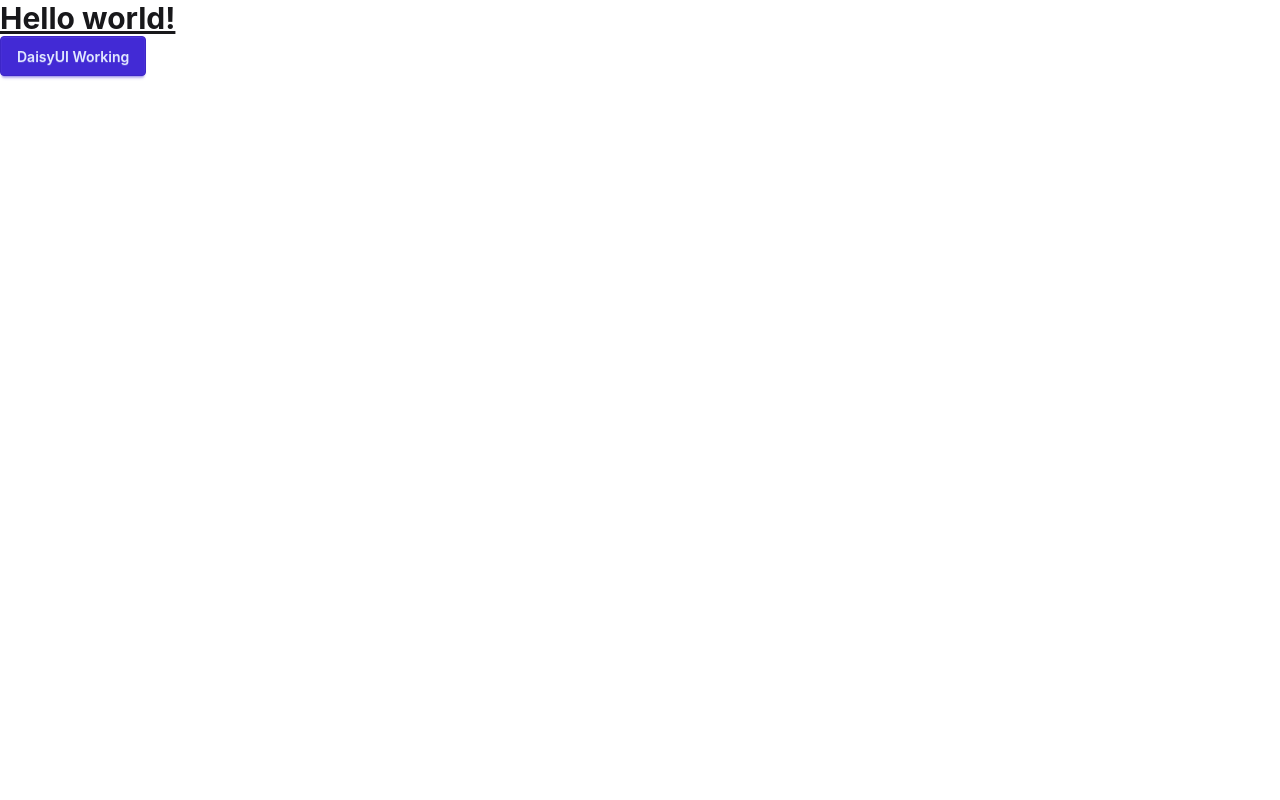
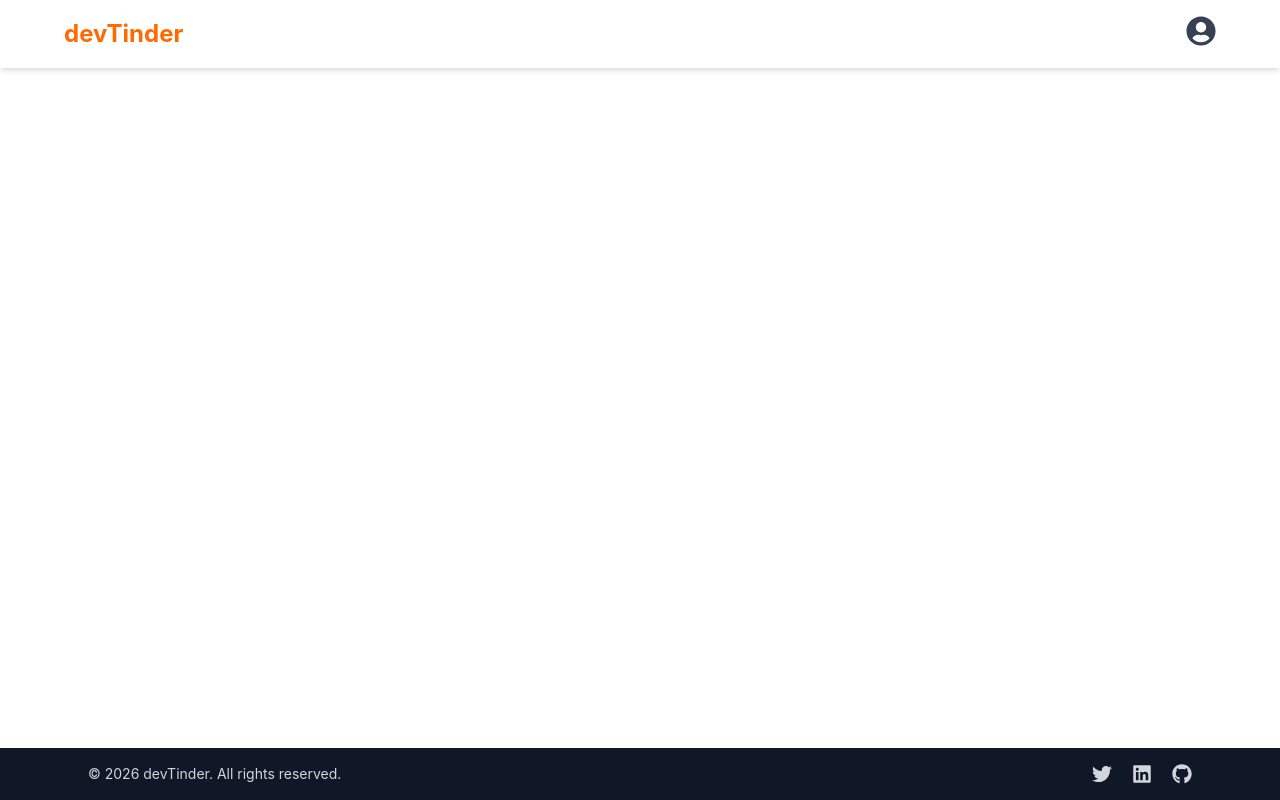
Before and after one commit to Gajanan06/devTinder-web, a React (Vite) app: page / in a window 1280 px wide. Built offline with nearby package versions, Linux system fonts and the light colour scheme.

Commit message:
Built Navbar Body & Footer

```diff
--- a/package.json
+++ b/package.json
@@ -14,6 +14,8 @@
     "daisyui": "^5.5.20",
     "react": "^19.2.6",
     "react-dom": "^19.2.6",
+    "react-icons": "^5.6.0",
+    "react-router-dom": "^7.15.1",
     "tailwindcss": "^4.3.0"
   },
   "devDependencies": {
--- a/src/App.jsx
+++ b/src/App.jsx
@@ -1,9 +1,18 @@
+import { BrowserRouter,Routes, Route } from "react-router-dom";
+import Body from "./components/Body";
+import Login from "./components/Login";
+
 function App() {
   return (
-    <div>
-    <h1 className="text-3xl font-bold underline">Hello world!</h1>
-    <button className="btn btn-primary">DaisyUI Working</button>
-    </div>
+    <>
+      <BrowserRouter>
+       <Routes>
+        <Route path="/" element={<Body />}>
+          <Route path="/login" element={<Login />} />
+        </Route>
+       </Routes>
+      </BrowserRouter>
+    </>
   );
 }
 
--- /dev/null
+++ b/src/components/Body.jsx
@@ -0,0 +1,15 @@
+import Navbar from "./Navbar";
+import { Outlet } from "react-router-dom";
+import Footer from "./Footer";
+
+const Body = () => {
+    return (
+        <>
+          <Navbar />
+          <Outlet />
+          <Footer />
+        </>
+    );
+}
+
+export default Body;
--- /dev/null
+++ b/src/components/Footer.jsx
@@ -0,0 +1,42 @@
+import { FaGithub, FaLinkedin, FaTwitter } from "react-icons/fa";
+
+const Footer = () => {
+  return (
+    <footer className="bg-gray-900 text-gray-300 py-4 mt-10 fixed bottom-0 w-full">
+      <div className="max-w-6xl mx-auto px-6 flex flex-col md:flex-row items-center justify-between gap-4">
+
+        <div>
+          <p className="text-sm">
+            © {new Date().getFullYear()} devTinder. All rights reserved.
+          </p>
+        </div>
+
+
+        <div className="flex items-center gap-5 text-xl">
+          <a
+            href="#"
+            className="hover:text-white transition duration-200"
+          >
+            <FaTwitter />
+          </a>
+
+          <a
+            href="#"
+            className="hover:text-white transition duration-200"
+          >
+            <FaLinkedin />
+          </a>
+
+          <a
+            href="#"
+            className="hover:text-white transition duration-200"
+          >
+            <FaGithub />
+          </a>
+        </div>
+      </div>
+    </footer>
+  );
+};
+
+export default Footer;
--- /dev/null
+++ b/src/components/Login.jsx
@@ -0,0 +1,9 @@
+const Login = () => {
+    return (
+        <div>
+            <h1 className="text-3xl font-bold underline">Login Page</h1>
+        </div>
+    );
+}
+
+export default Login;
--- /dev/null
+++ b/src/components/Navbar.jsx
@@ -0,0 +1,51 @@
+import { useState } from "react";
+import { FaUserCircle } from "react-icons/fa";
+
+const Navbar = () => {
+  const [showMenu, setShowMenu] = useState(false);
+
+  return (
+    <nav className="bg-white shadow-md px-6 py-4">
+      <div className="max-w-6xl mx-auto flex items-center justify-between">
+
+        {/* Logo */}
+        <h1 className="text-2xl font-bold text-orange-500">
+          devTinder
+        </h1>
+
+        {/* Right Section */}
+        <div className="relative">
+
+          {/* Profile Button */}
+          <button
+            onClick={() => setShowMenu(!showMenu)}
+            className="text-3xl text-gray-700 hover:text-black transition"
+          >
+            <FaUserCircle />
+          </button>
+
+          {/* Dropdown Menu */}
+          {showMenu && (
+            <div className="absolute right-0 mt-3 w-40 bg-white rounded-lg shadow-lg border">
+              <ul className="py-2 text-sm text-gray-700">
+                <li className="px-4 py-2 hover:bg-gray-100 cursor-pointer">
+                  Profile
+                </li>
+
+                <li className="px-4 py-2 hover:bg-gray-100 cursor-pointer">
+                  Settings
+                </li>
+
+                <li className="px-4 py-2 hover:bg-gray-100 cursor-pointer text-red-500">
+                  Logout
+                </li>
+              </ul>
+            </div>
+          )}
+        </div>
+      </div>
+    </nav>
+  );
+};
+
+export default Navbar;
```
Also changed, not shown: 1 other file (tests, documents, lock files or other folders).
